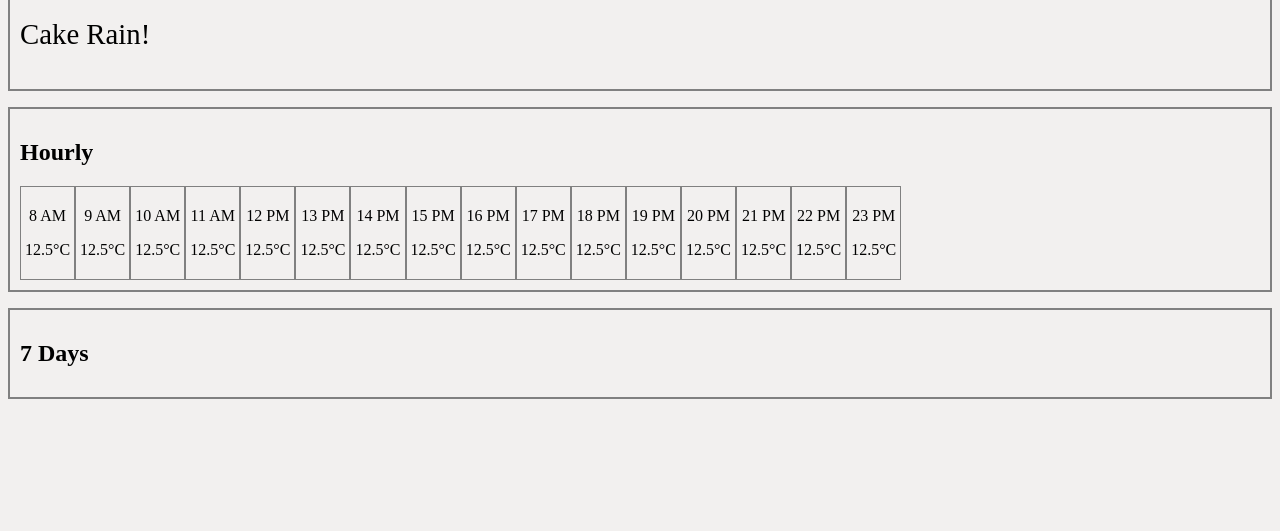
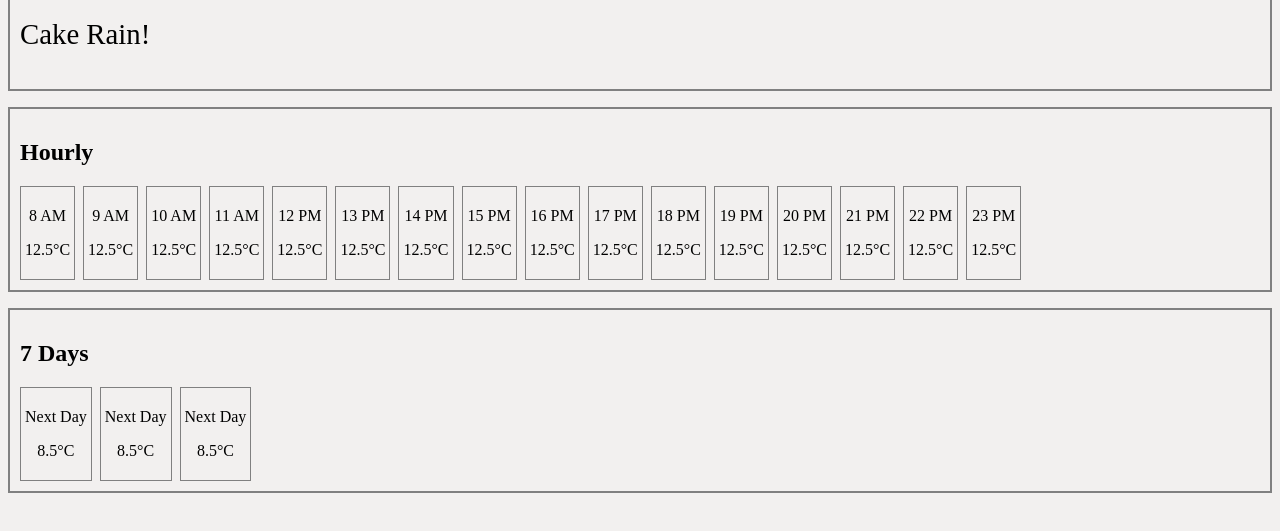
Before and after one commit to ArtemyOsovskoi/weather-app, a website built with webpack: page src/template.html in a window 1280 px wide. Shown: the part 257-788 px from the top of the page. Built offline with nearby package versions, Linux system fonts and the light colour scheme.

Commit message:
next days section setup, next - write logic and styling

```diff
--- a/src/index.js
+++ b/src/index.js
@@ -19,7 +19,7 @@ async function getTodayWeatherData() {
     const jsonData = await response.json();
     if (response.ok) {
       console.log("Promise resolved");
-      console.log(jsonData.days[0]);
+      console.log(jsonData.days);
       todayWeatherNode.innerHTML = `Today in ${locationInputData.value} is ${jsonData.days[0].temp}°C`;
       todayCondition.innerHTML = jsonData.days[0].conditions;
 
@@ -50,7 +50,7 @@ async function getHourlyWeatherData() {
       console.log(`hourly array ${tempHourlyArr}`);
 
       for (let index = 0; index < tempHourlyArr.length; index++) {
-        hourlyNodes[index].innerHTML += tempHourlyArr[index] + "°C";
+        hourlyNodes[index].innerHTML = tempHourlyArr[index] + "°C";
       }
     } else {
       console.error("Promise resolved but HTTP status failed");
--- a/src/styles.css
+++ b/src/styles.css
@@ -24,6 +24,7 @@ body {
     justify-content: flex-start;
     align-items: flex-end;
     flex-wrap: wrap;
+    gap: 8px;
 }
 
 .hour_container {
@@ -39,6 +40,19 @@ body {
     padding: 10px;
 }
 
+#sevenDays_weather_container {
+    display: flex;
+    justify-content: flex-start;
+    align-items: flex-end;
+    flex-wrap: wrap;
+    gap: 8px;
+}
+
+.day_container {
+    border: 1px solid gray;
+    padding: 4px;
+    text-align: center;
+}
 
 #form_container {
     font-size: 1.5rem;
--- a/src/template.html
+++ b/src/template.html
@@ -78,8 +78,15 @@
         <div id="main_sevenDays_container">
             <h2>7 Days</h2>
             <div id="sevenDays_weather_container">
-
-
+                <div class="day_container">
+                    <p>Next Day<p class="nextDays_weather">8.5°C</p></p>
+                </div>
+                <div class="day_container">
+                    <p>Next Day<p class="nextDays_weather">8.5°C</p></p>
+                </div>
+                <div class="day_container">
+                    <p>Next Day<p class="nextDays_weather">8.5°C</p></p>
+                </div>
             </div>
         </div>
     </div>
```
